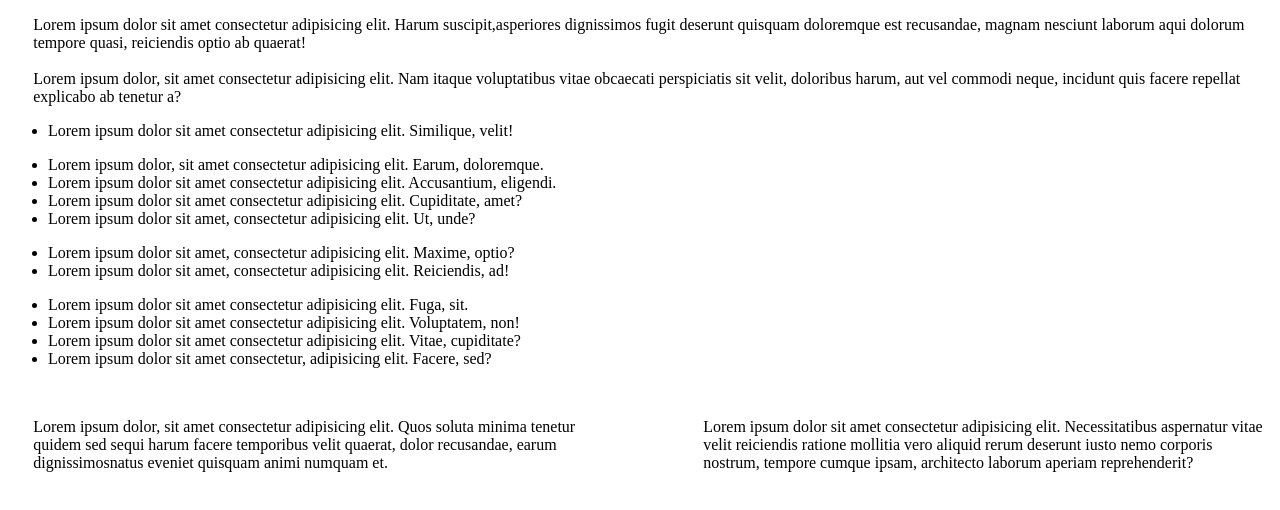
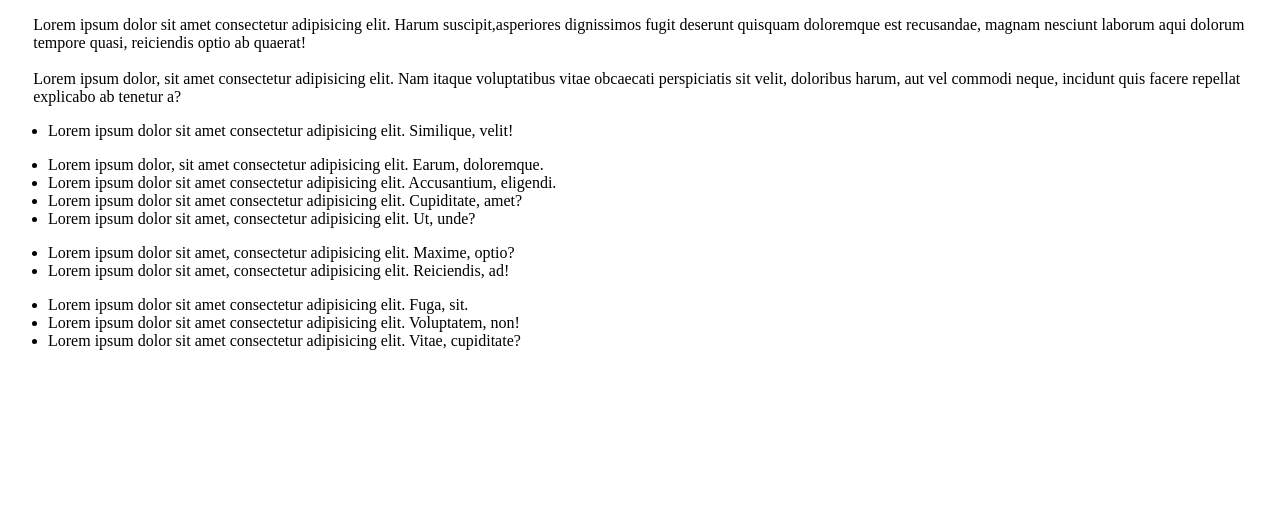
Before and after one commit to jafercedcoss/Template-Task, a plain HTML site: page index1.html in a window 1280 px wide. Drawn offline with Linux system fonts and the light colour scheme.

```diff
--- a/index1.html
+++ b/index1.html
@@ -41,27 +41,12 @@
             <li>Lorem ipsum dolor sit amet consectetur adipisicing elit. Fuga, sit.</li>
             <li>Lorem ipsum dolor sit amet consectetur adipisicing elit. Voluptatem, non! </li>
             <li> Lorem ipsum dolor sit amet consectetur adipisicing elit. Vitae, cupiditate? </li>
-            <li>Lorem ipsum dolor sit amet consectetur, adipisicing elit. Facere, sed? </li>
+            <!-- <li>Lorem ipsum dolor sit amet consectetur, adipisicing elit. Facere, sed? </li> -->
         </p><br>
     </ul>
-</div>
-<!-- craeted footer -->
-<div class="B">
-    Lorem ipsum dolor, sit amet consectetur adipisicing elit. Quos soluta minima tenetur
-    quidem sed sequi harum facere temporibus velit quaerat, dolor recusandae,
-    earum dignissimosnatus eveniet quisquam animi numquam et.
-
 </div>
 
 
 
-<div class="C">
-    Lorem ipsum dolor sit amet consectetur adipisicing elit. Necessitatibus aspernatur vitae
-    velit reiciendis ratione mollitia vero aliquid rerum deserunt iusto nemo corporis
-    nostrum, tempore cumque ipsam, architecto laborum aperiam reprehenderit?
-
-</div>
-
-
 </body>
 </html>
```
